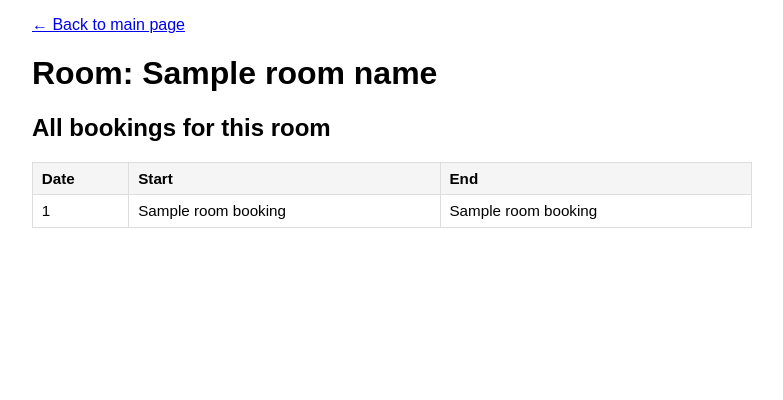
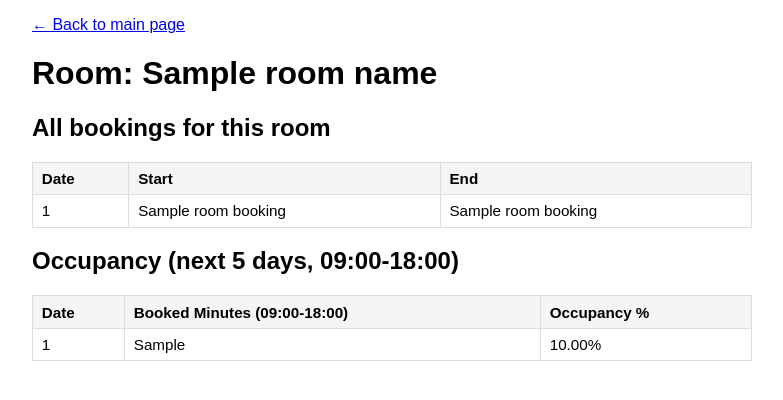
Before and after one commit to hadedamolar52-coder/room-scheduler, a Flask app: template templates/room_detail.html in a window 1280 px wide. Shown: the top 400 px of the page, without its empty margins (248-1031 px from the left). Run offline with Flask 3, Linux system fonts and the light colour scheme; the template is opened without the code that fills it: most values are stand-ins (such as "Sample title", 1, 10 or a date in 2020).

Commit message:
group 4 part b

```diff
--- a/main.py
+++ b/main.py
@@ -1,5 +1,6 @@
 import os
 import sys
+from datetime import date, timedelta
 from flask import Flask, render_template, request, redirect, url_for
 
 from google.auth.transport import requests as google_requests
@@ -210,6 +211,37 @@ def room_detail(room_id: str):
     room_data = room_snap.to_dict() or {}
     room_name = room_data.get("name", "")
     bookings = list_all_bookings_for_room(db, room_id)
+    occupancy_next_5_days: list[dict] = []
+
+
+    window_start = 9 * 60
+    window_end = 18 * 60
+    window_total = window_end - window_start  # 540 minutes
+    today = date.today()
+
+    for offset in range(5):
+        day = today + timedelta(days=offset)
+        day_id = day.isoformat()
+        booked_minutes = 0
+
+        for b in bookings:
+            if b.get("day_id") != day_id:
+                continue
+            start_m = int(b.get("start_minutes", 0))
+            end_m = int(b.get("end_minutes", 0))
+            overlap_start = max(start_m, window_start)
+            overlap_end = min(end_m, window_end)
+            if overlap_end > overlap_start:
+                booked_minutes += overlap_end - overlap_start
+
+        occupancy_pct = round((booked_minutes / window_total) * 100, 2)
+        occupancy_next_5_days.append(
+            {
+                "day_id": day_id,
+                "booked_minutes": booked_minutes,
+                "occupancy_pct": occupancy_pct,
+            }
+        )
 
     return render_template(
         "room_detail.html",
@@ -217,6 +249,7 @@ def room_detail(room_id: str):
         room_id=room_id,
         room_name=room_name,
         room_bookings=bookings,
+        occupancy_next_5_days=occupancy_next_5_days,
     )
 
 
--- a/templates/room_detail.html
+++ b/templates/room_detail.html
@@ -60,6 +60,26 @@
   {% else %}
   <p>No bookings for this room yet.</p>
   {% endif %}
+
+  <h2>Occupancy (next 5 days, 09:00-18:00)</h2>
+  <table>
+    <thead>
+      <tr>
+        <th>Date</th>
+        <th>Booked Minutes (09:00-18:00)</th>
+        <th>Occupancy %</th>
+      </tr>
+    </thead>
+    <tbody>
+      {% for o in occupancy_next_5_days %}
+      <tr>
+        <td>{{ o.day_id }}</td>
+        <td>{{ o.booked_minutes }}</td>
+        <td>{{ '%.2f'|format(o.occupancy_pct) }}%</td>
+      </tr>
+      {% endfor %}
+    </tbody>
+  </table>
 </body>
 
 </html>
```
